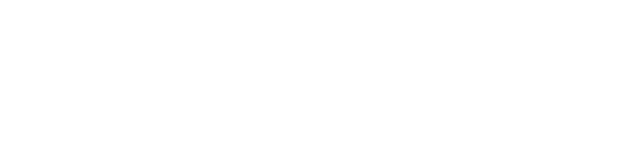
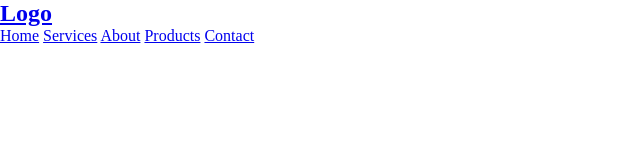
Before and after one commit to Wajeeh001/Responsive-header, a plain HTML site: page index.html in a window 1280 px wide. Shown: the whole page, without its empty margins (0-640 px from the left). Drawn offline with Linux system fonts and the light colour scheme.

Commit message:
create: Basic Structure of Navbar

```diff
--- a/index.html
+++ b/index.html
@@ -1,12 +1,32 @@
 <!DOCTYPE html>
 <html lang="en">
+
 <head>
     <meta charset="UTF-8">
     <meta name="viewport" content="width=device-width, initial-scale=1.0">
     <title>Responsive | Navbar</title>
     <link rel="stylesheet" href="style.css">
 </head>
+
 <body>
+    <nav>
+        <div class="logo">
+            <a href="#">
+                <h1>Logo</h1>
+            </a>
+        </div>
+        <ul>
+            <li>
+                <a href="#">Home</a>
+                <a href="#">Services</a>
+                <a href="#">About</a>
+                <a href="#">Products</a>
+                <a href="#">Contact</a>
+            </li>
+        </ul>
+    </nav>
+
     <script src="script.js"></script>
 </body>
+
 </html>
--- a/style.css
+++ b/style.css
@@ -0,0 +1,5 @@
+*{
+    margin: 0;
+    padding: 0;
+    box-sizing: border-box;
+}
```
